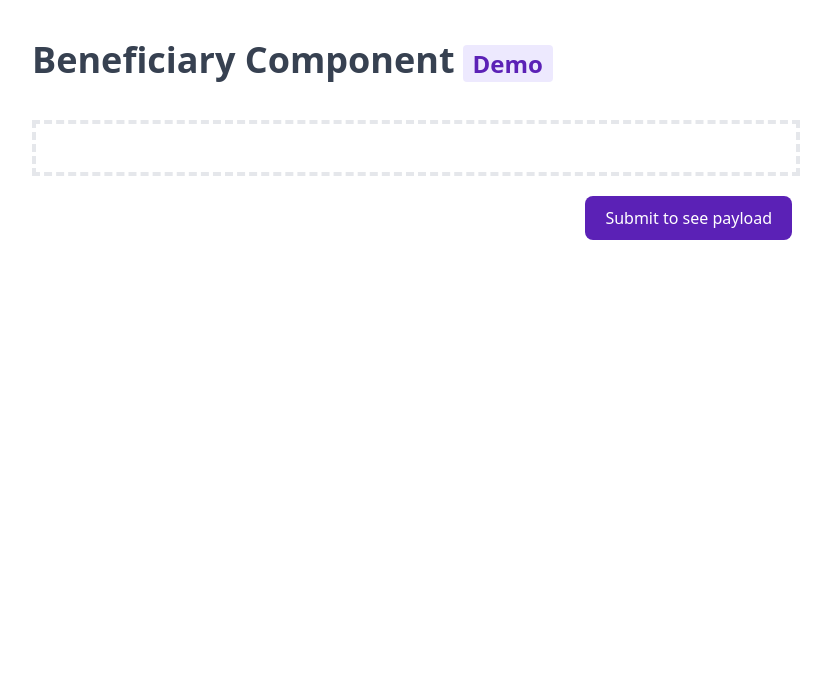
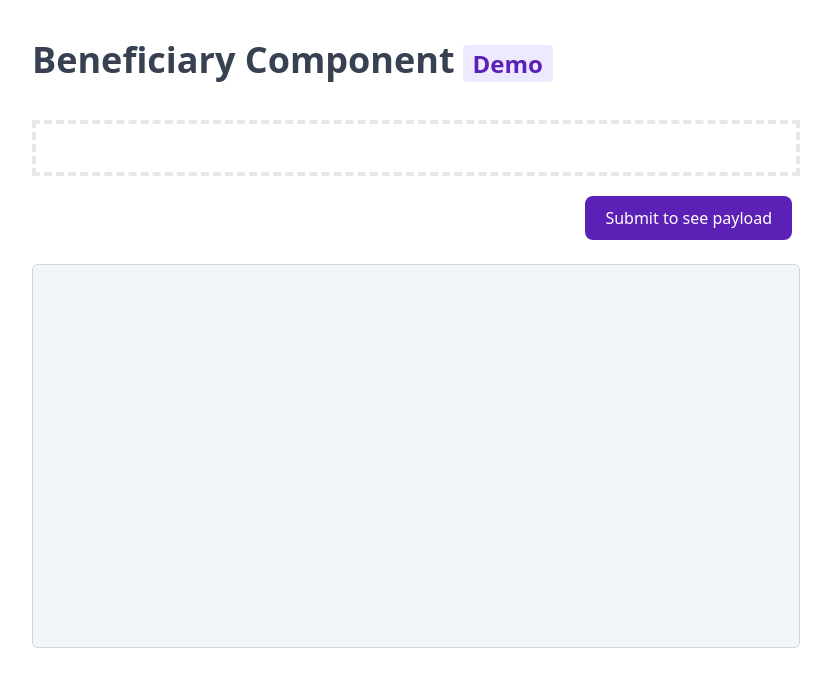
Before and after one commit to isacben/airwallex-beneficary-component-demo, a React (Vite) app in the folder react/: page / in a window 1280 px wide. Shown: the top 686 px of the page, without its empty margins (224-1055 px from the left). Built offline with nearby package versions, Linux system fonts and the light colour scheme; no server answers.

Commit message:
complete styles

```diff
--- a/react/src/components/BeneficiaryForm.tsx
+++ b/react/src/components/BeneficiaryForm.tsx
@@ -93,10 +93,10 @@ function BeneficiaryForm() {
     return (
         <>
             <div id="beneficiary-form-container" className="mt-10 mb-5 border-dashed border-gray-200 border-4 p-6"/>
-            <div>
-                <button id="submit-button" type="button" className="float-right text-white bg-violet-800 hover:bg-violet-600 focus:ring-4 focus:ring-violet-300 font-medium rounded-lg text-md px-5 py-2.5 me-2 mb-2 focus:outline-none">Submit to see payload</button>
+            <div className="flex justify-end">
+                <button id="submit-button" type="button" className="text-white bg-violet-800 hover:bg-violet-600 focus:ring-4 focus:ring-violet-300 font-medium rounded-lg text-md px-5 py-2.5 me-2 mb-6 focus:outline-none">Submit to see payload</button>
             </div>
-            <div>
+            <div className="border-solid border-gray-300 border rounded-md bg-slate-100 p-6 text-sm text-slate-500 min-h-96">
                 { !!output &&
                     <pre>
                         { JSON.stringify(output, null, 2) }
```
